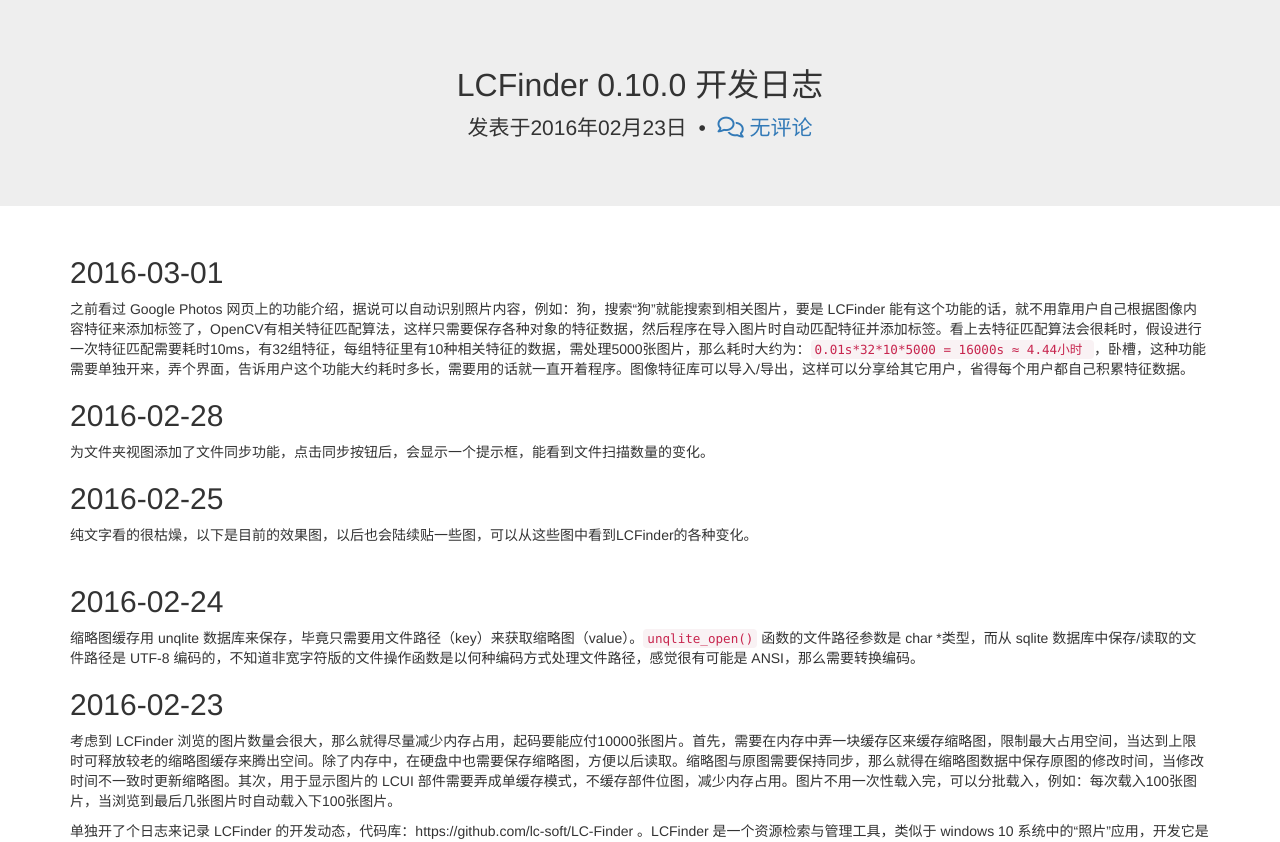
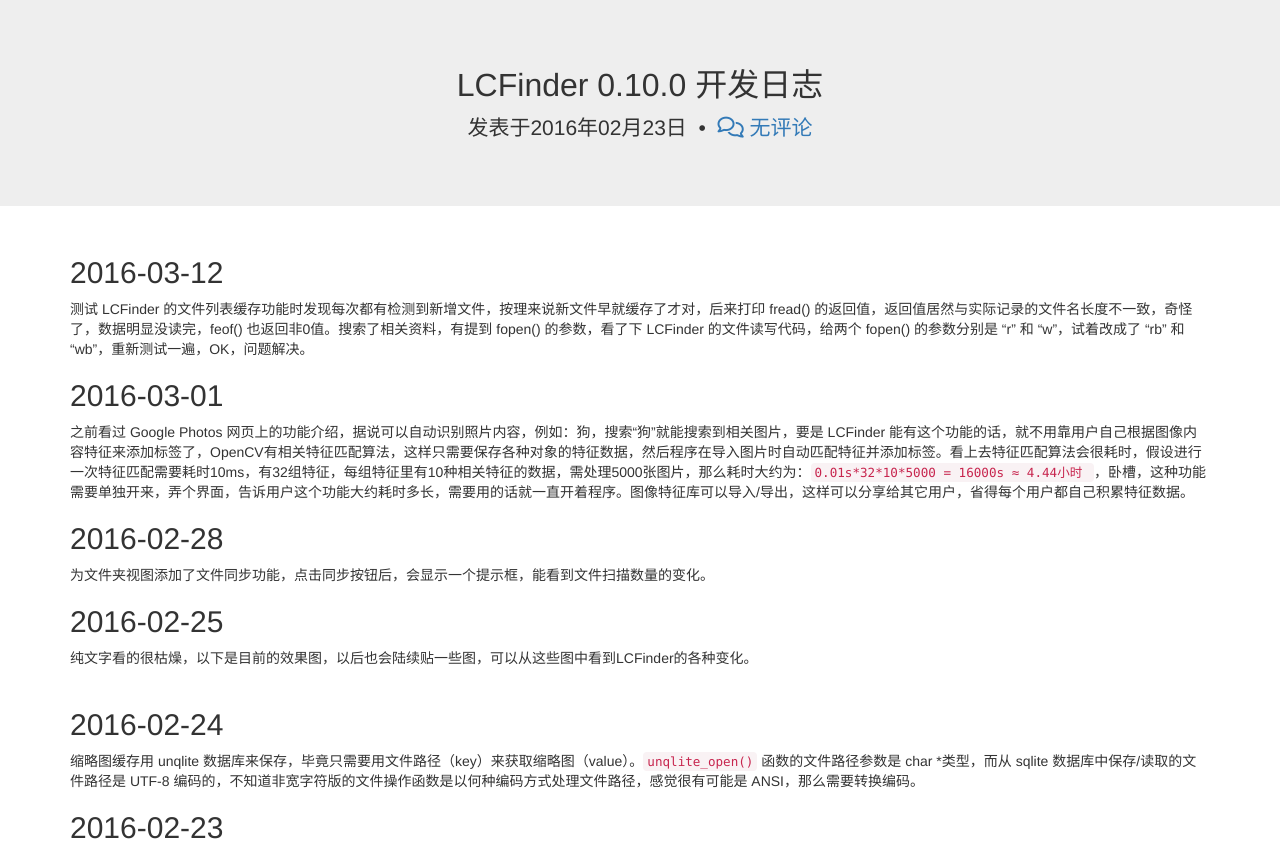
Before and after one commit to lc-soft/lc-soft.io, a Jekyll site: the page built from _posts/2016-02-23-LCFinder-0.10.0.md, in a window 1280 px wide. Shown: the part 100-942 px from the top of the page. Built offline with Jekyll 4.4.1, drawn with Linux system fonts in a browser that asks for light colours; nearby versions of some CDN libraries; library files that are not in the unit come from our copies; Markdown is read by kramdown in place of the engine named in the settings.

Commit message:
更新日志

```diff
--- a/_posts/2016-02-23-LCFinder-0.10.0.md
+++ b/_posts/2016-02-23-LCFinder-0.10.0.md
@@ -2,6 +2,9 @@
 title: LCFinder 0.10.0 开发日志
 ds_thread_key: devlog-lcfinder-0.10.0
 ---
+
+## 2016-03-12
+测试 LCFinder 的文件列表缓存功能时发现每次都有检测到新增文件，按理来说新文件早就缓存了才对，后来打印 fread() 的返回值，返回值居然与实际记录的文件名长度不一致，奇怪了，数据明显没读完，feof() 也返回非0值。搜索了相关资料，有提到 fopen() 的参数，看了下 LCFinder 的文件读写代码，给两个 fopen() 的参数分别是 "r" 和 "w"，试着改成了 "rb" 和 "wb"，重新测试一遍，OK，问题解决。
 
 ## 2016-03-01
 之前看过 Google Photos 网页上的功能介绍，据说可以自动识别照片内容，例如：狗，搜索“狗”就能搜索到相关图片，要是 LCFinder 能有这个功能的话，就不用靠用户自己根据图像内容特征来添加标签了，OpenCV有相关特征匹配算法，这样只需要保存各种对象的特征数据，然后程序在导入图片时自动匹配特征并添加标签。看上去特征匹配算法会很耗时，假设进行一次特征匹配需要耗时10ms，有32组特征，每组特征里有10种相关特征的数据，需处理5000张图片，那么耗时大约为：`0.01s*32*10*5000 = 16000s ≈ 4.44小时 `，卧槽，这种功能需要单独开来，弄个界面，告诉用户这个功能大约耗时多长，需要用的话就一直开着程序。图像特征库可以导入/导出，这样可以分享给其它用户，省得每个用户都自己积累特征数据。
```
